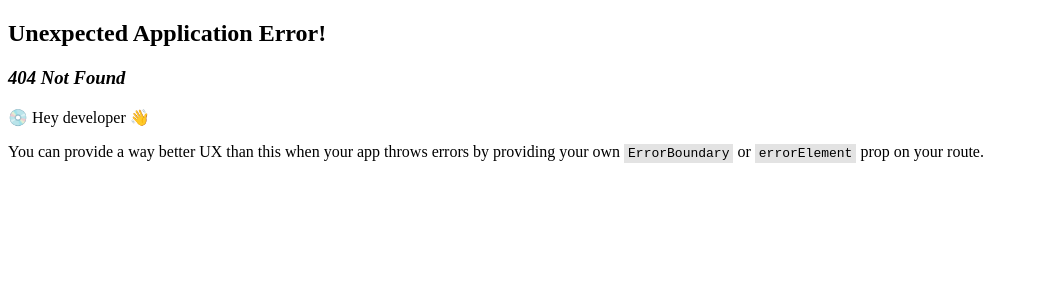
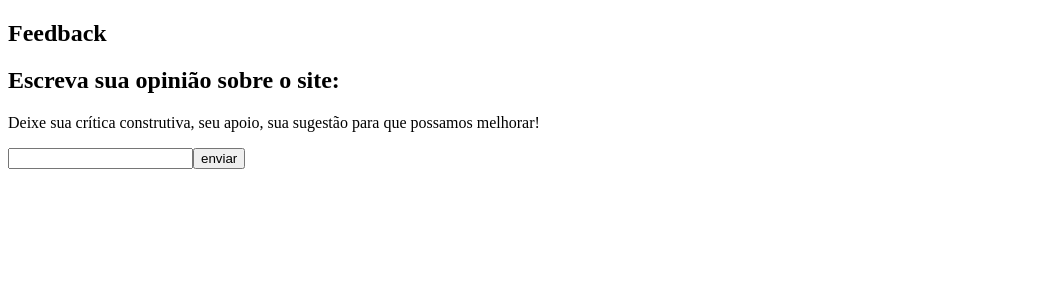
Before and after one commit to Rip-V4SH/smart_lock, a React (Vite) app: page /feedback in a window 1280 px wide. Before the commit this address had no page. Shown: the top 300 px of the page, without its empty margins (0-1039 px from the left). Built offline with nearby package versions, Linux system fonts and the light colour scheme.

Commit message:
pagina criada: feedback

```diff
--- a/src/App.jsx
+++ b/src/App.jsx
@@ -5,6 +5,7 @@ import Menu from "./components/Menu";
 import Criadores from "./pages/Criadores";
 import Proposito from "./pages/Proposito";
 import Materiais from "./pages/Materiais";
+import Feedback from "./pages/Feedback";
 
 const router = createBrowserRouter([
   {
@@ -27,6 +28,10 @@ const router = createBrowserRouter([
     path: "/materiais",
     element: <Materiais />,
   },
+  {
+    path: "/feedback",
+    element: <Feedback />,
+  },
 
 ]);
 
--- a/src/components/Menu.jsx
+++ b/src/components/Menu.jsx
@@ -10,8 +10,8 @@ export default function Menu() {
     <div>
 
         <a>
-            <img src={config} alt="configurações" />
-            <p>configurações</p>
+            <img src={config} alt="engrenagem" />
+            <p>Feedback</p>
         </a>
 
         <a>
--- /dev/null
+++ b/src/pages/Feedback.jsx
@@ -0,0 +1,13 @@
+export default function Feedback() {
+  return (
+    <section>
+        <div>
+            <h1>Feedback</h1>
+            <h2>Escreva sua opinião sobre o site:</h2>
+            <p>Deixe sua crítica construtiva, seu apoio, sua sugestão para que possamos melhorar!</p>
+            <input type="text" />
+            <button>enviar</button>
+        </div>
+    </section>
+  )
+}
```
